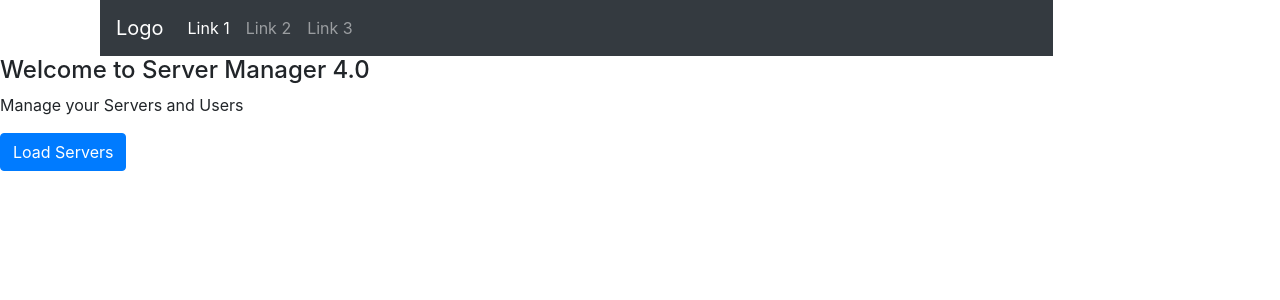
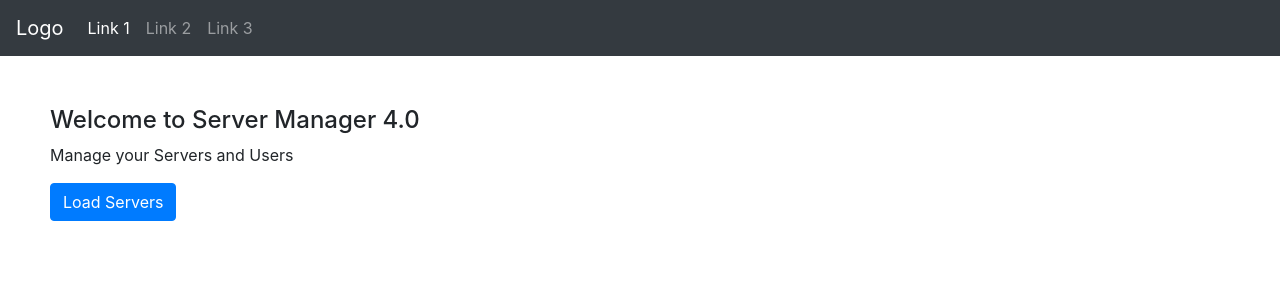
Before and after one commit to vinaypathak07/RoutingApp, an Angular app: page / in a window 1280 px wide. Shown: the top 300 px of the page. Built offline with nearby package versions, Linux system fonts and the light colour scheme.

Commit message:
updated styling
updated styling

```diff
--- a/src/app/app.component.html
+++ b/src/app/app.component.html
@@ -1,7 +1,7 @@
  <div class="containe-fluid">
   <div class="row">
-    <div class="col-xs-12 col-sm-10 col-md-9 col-sm-offset-1 col-md-offset-2">
-     <nav class="navbar navbar-expand-sm bg-dark navbar-dark">
+    <div class="col-xs-12 col-sm-10 col-md-12 col-sm-offset-1 col-md-offset-2">
+     <nav class="navbar navbar-expand-sm bg-dark navbar-dark" style="width:vw">
           <!-- Brand/logo -->
           <a class="navbar-brand" href="#">Logo</a>
 
@@ -24,7 +24,7 @@
   </div>
   </div>
   <div class="row">
-        <div class="col-xs-12 col-sm-10 col-md-8 col-sm-offset-1 col-md-offset-2">
+        <div class="col-xs-12 col-sm-10 col-md-8 col-sm-offset-1 col-md-offset-2" style="margin:50px 50px;">
             <router-outlet></router-outlet>
         </div>
   </div>
```
